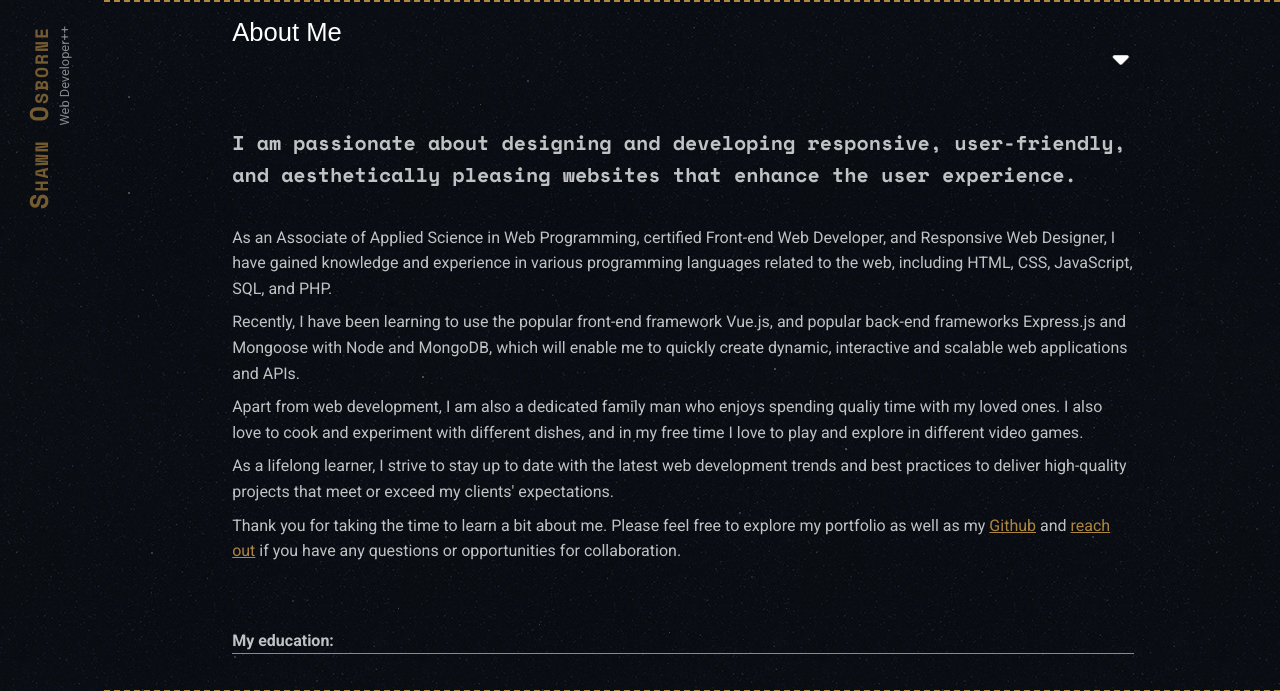
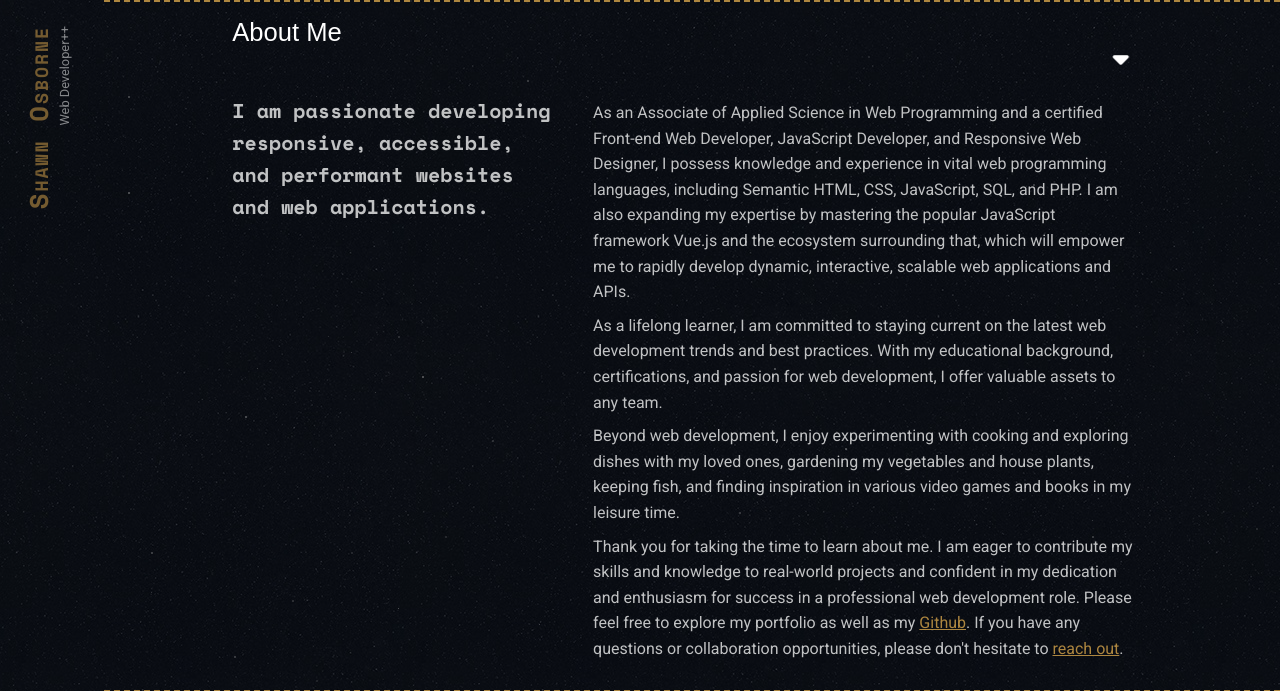
Before and after one commit to ShawnO86/portfolio-site, a plain HTML site: page index.html in a window 1280 px wide. Both pictures are taken after a click on the element "About Me". Shown: the top 691 px of the page. Drawn offline with nearby package versions, Linux system fonts and the light colour scheme.

Commit message:
About me - intro

```diff
--- a/index.html
+++ b/index.html
@@ -5,7 +5,8 @@
     <meta charset="UTF-8">
     <meta http-equiv="X-UA-Compatible" content="IE=edge">
     <meta name="viewport" content="width=device-width, initial-scale=1.0">
-    <meta name="description" content="Shawn Osborne's Portfolio; a Full-Stack Web Developer with a focus on the Front-End with accessible and responsive websites.">
+    <meta name="description"
+        content="Shawn Osborne's Portfolio; a Full-Stack Web Developer with a focus on the Front-End with accessible and responsive websites.">
     <title>Shawn Osborne - Portfolio</title>
     <link rel="preconnect" href="https://fonts.googleapis.com">
     <link rel="preconnect" href="https://fonts.gstatic.com" crossorigin>
@@ -46,43 +47,49 @@
         </h2>
 
         <section class="content" id="About" aria-labelledby="aboutBtn">
-            <h3> I am passionate about designing and developing responsive, user-friendly, and aesthetically
-                pleasing websites that enhance the user experience.</h3>
+
             <div id="aboutContainer" class="innerContent">
+
                 <div id="aboutText">
+                    <div id="intro">
+                        <h3>I am passionate developing responsive, accessible, and performant websites and web
+                            applications.
+                        </h3>
+                        <div id="introText">
                             <p>
-                        As an Associate of Applied Science in Web Programming, certified Front-end Web Developer, and
-                        Responsive Web Designer,
-                        I have gained knowledge and experience in various programming languages
-                        related to the web, including HTML, CSS, JavaScript, SQL, and PHP.
+                                As an Associate of Applied Science in Web Programming and a certified Front-end Web
+                                Developer, JavaScript Developer, and Responsive Web Designer, I possess knowledge and experience in
+                                vital web programming languages, including Semantic HTML, CSS, JavaScript, SQL, and PHP. I am
+                                also expanding my expertise by mastering the popular JavaScript framework Vue.js and the
+                                ecosystem surrounding that, which will empower me to rapidly develop dynamic, interactive,
+                                scalable web applications and APIs.
                             </p>
                             <p>
-                        Recently, I have been learning to use the popular front-end framework Vue.js, and popular
-                        back-end frameworks Express.js and Mongoose with Node and MongoDB, which will enable me to
-                        quickly create dynamic, interactive and scalable web applications and APIs.
+                                As a lifelong learner, I am committed to staying current on the latest web development
+                                trends and best practices. With my educational background, certifications, and passion for web
+                                development, I offer valuable assets to any team.
                             </p>
                             <p>
-                        Apart from web development, I am also a dedicated family man who enjoys spending
-                        qualiy time with my loved ones. I also love to cook and experiment with different dishes,
-                        and in my free time I love to play and explore in different video games.
+                                Beyond web development, I enjoy experimenting with cooking and exploring dishes with my loved ones,
+                                gardening my vegetables and house plants, keeping fish, and finding inspiration in various video games and books in my leisure time.
                             </p>
                             <p>
-                        As a lifelong learner, I strive to stay up to date with the latest web development trends and
-                        best practices to deliver high-quality projects that meet or exceed my clients' expectations.
+                                Thank you for taking the time to learn about me. I am eager to contribute my skills and knowledge to real-world projects
+                                and confident in my dedication and enthusiasm for success in a professional web development role.
+                                Please feel free to explore my portfolio as well as my
+                                <a href="https://github.com/ShawnO86" target="_blank" aria-label="githublink" id="githublink">Github</a>.
+                                If you have any questions or collaboration opportunities, please don't hesitate to
+                                <a href="#" id="reachOut" aria-label="reachOut">reach out</a>.
                             </p>
-                    <p>
-                        Thank you for taking the time to learn a bit about me. Please feel free to explore my
-                        portfolio as well as my
-                        <a href="https://github.com/ShawnO86" target="_blank" aria-label="githublink"
-                            id="githublink">Github</a> and <a href="#" id="reachOut" aria-label="reachOut">reach out</a>
-                        if you have any questions or opportunities for collaboration.
-                    </p>
+                        </div>
+                    </div>
                     <div id="educationContainer">
                         <h4>My education:</h4>
                         <div id="edVerifyImgs">
                             <div class="edDescript">
                                 <div class="edPicture">
-                                    <h5>Degree - Web Programming AAS</h5><img src="./assets/WP_AAS.jpg" alt="Associate's Degree">
+                                    <h5>Degree - Web Programming AAS</h5><img src="./assets/WP_AAS.jpg"
+                                        alt="Associate's Degree">
                                 </div>
                                 <div class="edText">
                                     <h6>October 2020 - August 2022</h6>
@@ -99,7 +106,8 @@
                             </div>
                             <div class="edDescript">
                                 <div class="edPicture">
-                                    <h5>Certificate - Front-End Development</h5><img src="./assets/FEND_cert.jpg" alt="Front-End Development Certificate">
+                                    <h5>Certificate - Front-End Development</h5><img src="./assets/FEND_cert.jpg"
+                                        alt="Front-End Development Certificate">
                                 </div>
                                 <div class="edText">
                                     <h6>November 2022 - Febuary 2023</h6>
@@ -133,7 +141,8 @@
                             </div>
                             <div class="edDescript">
                                 <div class="edPicture">
-                                    <h5>Certificate - Responsive Web Design</h5><img src="./assets/RWD_cert.jpg" alt="Responsive Web Design Certificate">
+                                    <h5>Certificate - Responsive Web Design</h5><img src="./assets/RWD_cert.jpg"
+                                        alt="Responsive Web Design Certificate">
                                 </div>
                                 <div class="edText">
                                     <h6>January 2020 - March 2020</h6>
@@ -157,7 +166,8 @@
                                     <a href="https://www.amazon.com/Professional-JavaScript-Developers-Matt-Frisbie/dp/1119366445/ref=asc_df_1119366445/?tag=hyprod-20&linkCode=df0&hvadid=416926729608&hvpos=&hvnetw=g&hvrand=10421215464315527347&hvpone=&hvptwo=&hvqmt=&hvdev=c&hvdvcmdl=&hvlocint=&hvlocphy=1016813&hvtargid=pla-672483120856&psc=1&tag=&ref=&adgrpid=94182731736&hvpone=&hvptwo=&hvadid=416926729608&hvpos=&hvnetw=g&hvrand=10421215464315527347&hvqmt=&hvdev=c&hvdvcmdl=&hvlocint=&hvlocphy=1016813&hvtargid=pla-672483120856"
                                         target="_blank">
                                         <h5>Professional JavaScript for Web Developers</h5>
-                                        <img src="./assets/javascriptBook.jpg" alt="Professional JavaScript for Web Developers Book">
+                                        <img src="./assets/javascriptBook.jpg"
+                                            alt="Professional JavaScript for Web Developers Book">
                                     </a>
                                 </div>
                                 <div class="bookPicture">
--- a/styles/contentStyle.css
+++ b/styles/contentStyle.css
@@ -17,7 +17,7 @@
 
 .content h3 {
     font-family: 'Space Mono', monospace;
-    margin: 4rem 0 2rem 0;
+    margin: 2rem 0;
     font-size: clamp(1.25rem, 1.5vw, 2rem);
     color: rgba(255, 255, 255, 0);
 }
@@ -35,6 +35,22 @@
 .innerContent a {
     color: rgba(255, 255, 255, 0);
     text-decoration: underline;
+}
+
+#intro {
+    display: flex;
+    align-items: first baseline;
+    justify-content: right;
+    gap: 2rem;
+}
+
+#intro h3 {
+    position: sticky;
+    top: 2rem;
+}
+
+#introText {
+    max-width: 60%;
 }
 
 #educationContainer #edVerifyImgs {
@@ -291,6 +307,16 @@
 }
 
 @media screen and (max-width: 38.5rem) {
+    #intro {
+        flex-wrap: wrap;
+    }
+    #intro h3 {
+        margin-top: 1rem;
+        position: relative;
+    }
+    #introText {
+        max-width: 100%;
+    }
     .edText {
         width: 100%;
     }
```
Lines whose indentation alone changed are shown as unchanged.
